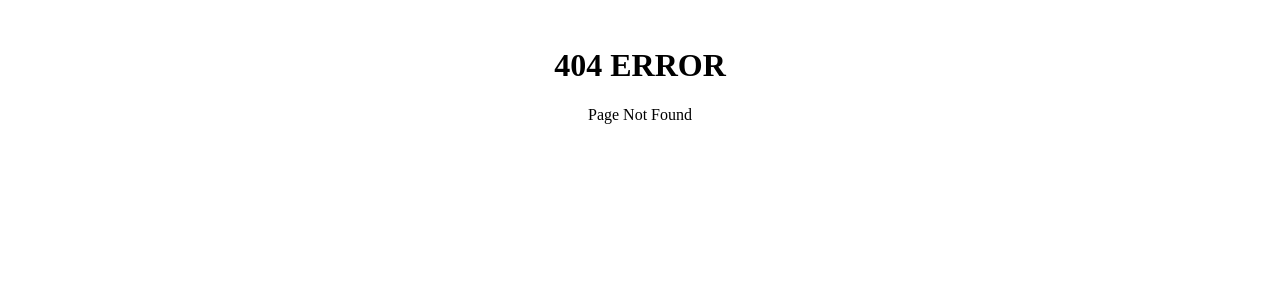
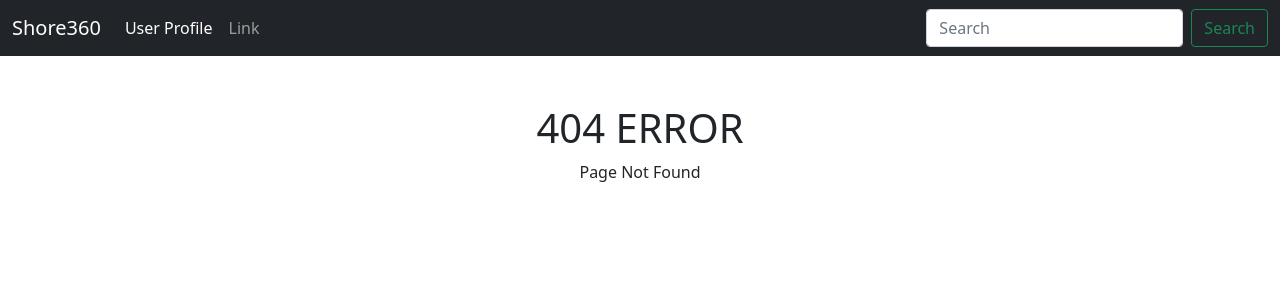
Before and after one commit to renzo031109/Flask, a Flask app: template templates/404.html in a window 1280 px wide. Shown: the top 300 px of the page. Run offline with Flask 3, Linux system fonts and the light colour scheme; the template is opened without the code that fills it, so the values that code supplies are empty.

Commit message:
added base templates

```diff
--- a/templates/404.html
+++ b/templates/404.html
@@ -1,5 +1,11 @@
-<br/>
-<center>
-    <h1>404 ERROR</h1>
-    <p>Page Not Found</p>
-</center>
+
+{% extends 'base.html' %}
+
+{% block content %}
+    <br/>
+    <center>
+        <h1>404 ERROR</h1>
+        <p>Page Not Found</p>
+    </center>
+
+{% endblock %}
--- /dev/null
+++ b/templates/base.html
@@ -0,0 +1,35 @@
+<!doctype html>
+<html lang="en">
+  <head>
+    <!-- Required meta tags -->
+    <meta charset="utf-8">
+    <meta name="viewport" content="width=device-width, initial-scale=1">
+
+    <!-- Bootstrap CSS -->
+    <link href="https://cdn.jsdelivr.net/npm/bootstrap@5.0.2/dist/css/bootstrap.min.css" rel="stylesheet" integrity="sha384-EVSTQN3/azprG1Anm3QDgpJLIm9Nao0Yz1ztcQTwFspd3yD65VohhpuuCOmLASjC" crossorigin="anonymous">
+
+    <title>Shore360</title>
+  </head>
+  <body>
+        {% include 'navbar.html' %}
+        <br>
+        <div class = "container">
+
+            {% block content %}
+            {% endblock %}
+        </div>
+        <!-- Optional JavaScript; choose one of the two! -->
+
+        <!-- Option 1: Bootstrap Bundle with Popper -->
+        <script src="https://cdn.jsdelivr.net/npm/bootstrap@5.0.2/dist/js/bootstrap.bundle.min.js" integrity="sha384-MrcW6ZMFYlzcLA8Nl+NtUVF0sA7MsXsP1UyJoMp4YLEuNSfAP+JcXn/tWtIaxVXM" crossorigin="anonymous"></script>
+
+        <!-- Option 2: Separate Popper and Bootstrap JS -->
+        <!--
+        <script src="https://cdn.jsdelivr.net/npm/@popperjs/core@2.9.2/dist/umd/popper.min.js" integrity="sha384-IQsoLXl5PILFhosVNubq5LC7Qb9DXgDA9i+tQ8Zj3iwWAwPtgFTxbJ8NT4GN1R8p" crossorigin="anonymous"></script>
+        <script src="https://cdn.jsdelivr.net/npm/bootstrap@5.0.2/dist/js/bootstrap.min.js" integrity="sha384-cVKIPhGWiC2Al4u+LWgxfKTRIcfu0JTxR+EQDz/bgldoEyl4H0zUF0QKbrJ0EcQF" crossorigin="anonymous"></script>
+        -->
+
+
+
+  </body>
+</html>
--- /dev/null
+++ b/templates/navbar.html
@@ -0,0 +1,24 @@
+<nav class="navbar navbar-expand-lg navbar-dark bg-dark">
+    <div class="container-fluid">
+      <a class="navbar-brand" href="{{url_for('index')}}">Shore360</a>
+      <button class="navbar-toggler" type="button" data-bs-toggle="collapse" data-bs-target="#navbarSupportedContent" aria-controls="navbarSupportedContent" aria-expanded="false" aria-label="Toggle navigation">
+        <span class="navbar-toggler-icon"></span>
+      </button>
+      <div class="collapse navbar-collapse" id="navbarSupportedContent">
+        <ul class="navbar-nav me-auto mb-2 mb-lg-0">
+          <li class="nav-item">
+            <a class="nav-link active" aria-current="page" href="{{url_for('user',name='renan')}}">User Profile</a>
+          </li>
+          <li class="nav-item">
+            <a class="nav-link" href="#">Link</a>
+          </li>
+
+
+        </ul>
+        <form class="d-flex">
+          <input class="form-control me-2" type="search" placeholder="Search" aria-label="Search">
+          <button class="btn btn-outline-success" type="submit">Search</button>
+        </form>
+      </div>
+    </div>
+  </nav>
```
Also changed, not shown: templates/500.html (+12 -5 lines), templates/index.html (+8 -0 lines), templates/user.html (+7 -1 lines).
